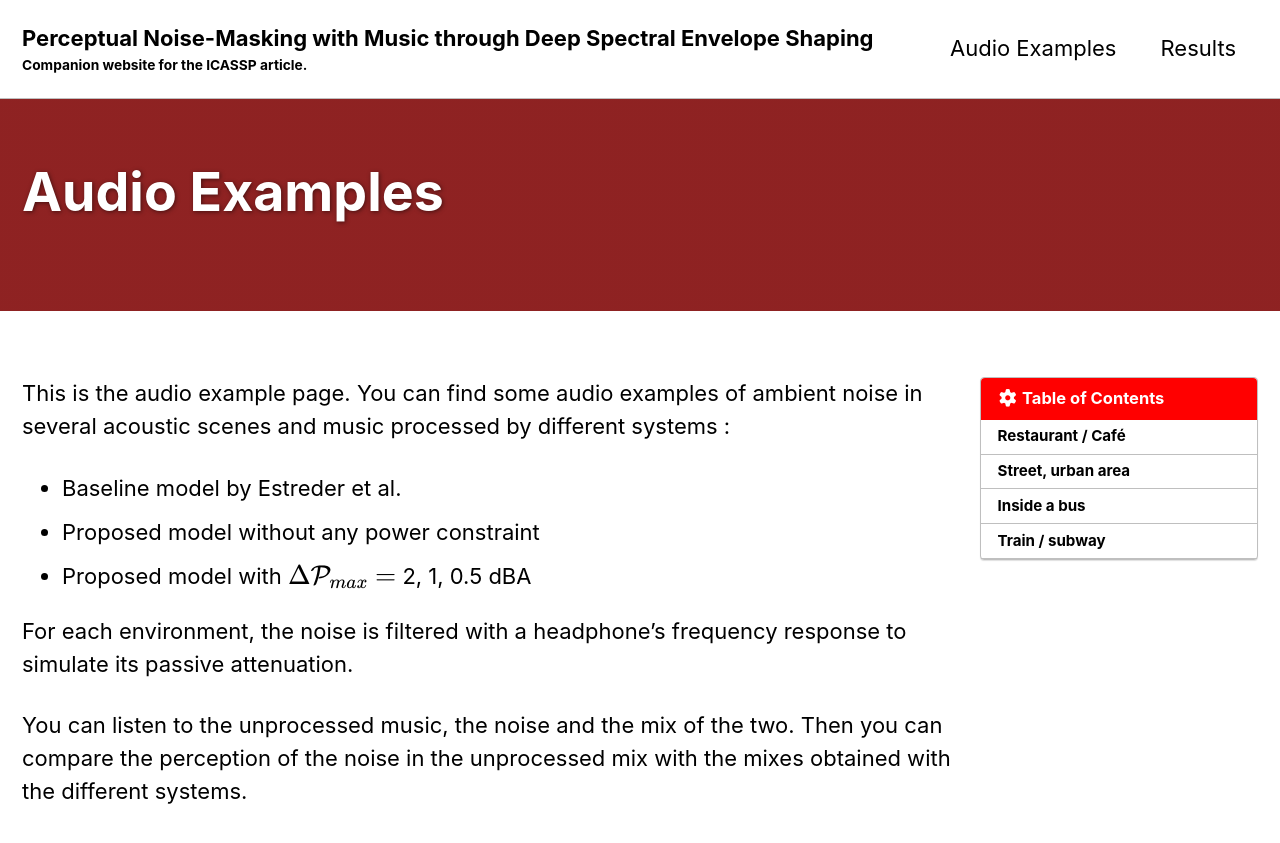
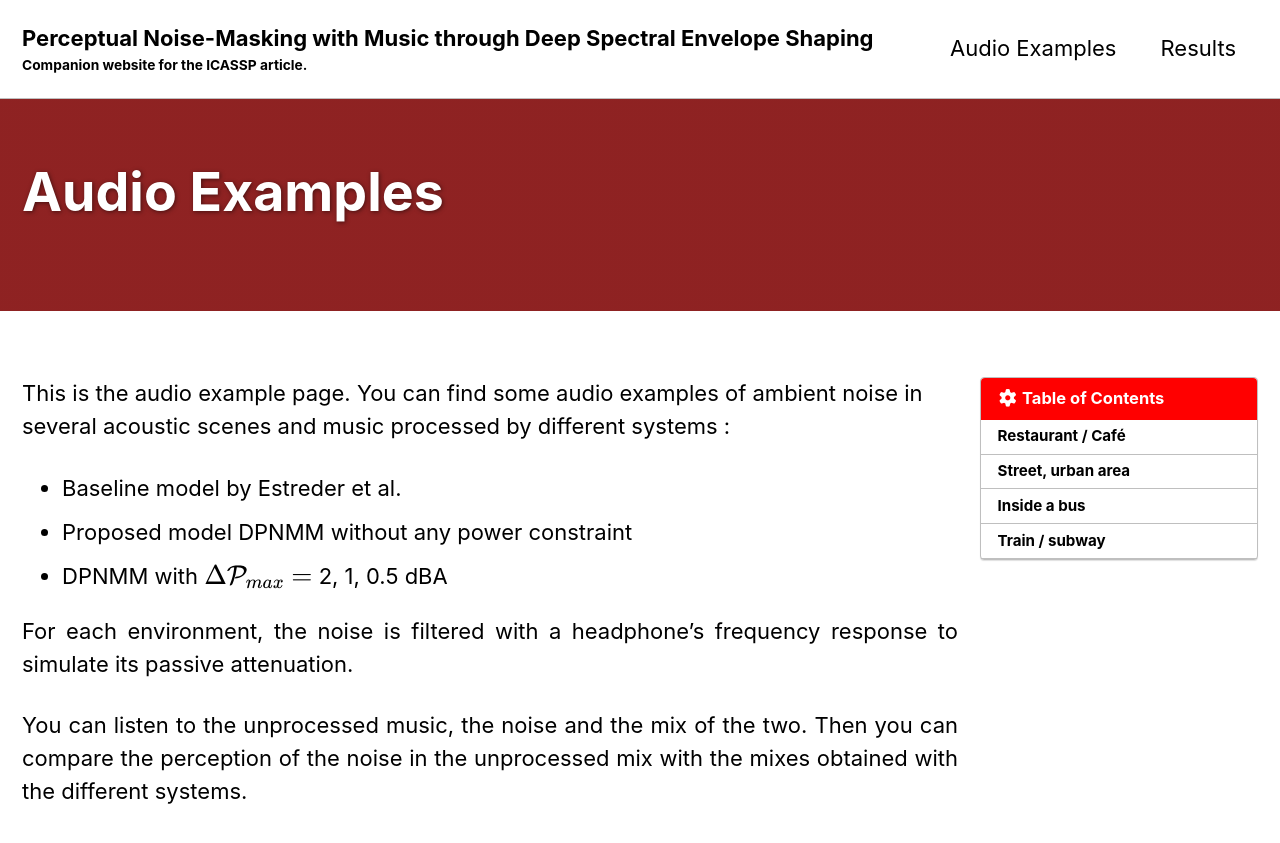
Before and after one commit to ClementineBerger/DPNMM, a Jekyll site: the page built from docs/_pages/audio.md, in a window 1280 px wide and 900 px high. Shown: the top 843 px of the window. Built offline with Jekyll 4.4.1, drawn with Linux system fonts in a browser that asks for light colours; cached includes are drawn as plain includes; formulas are drawn with MathJax 3.

```diff
--- a/docs/_pages/audio.md
+++ b/docs/_pages/audio.md
@@ -16,12 +16,15 @@ toc_sticky: true
 
 This is the audio example page. You can find some audio examples of ambient noise in several acoustic scenes and music processed by different systems :
 - Baseline model by Estreder et al.
-- Proposed model without any power constraint
-- Proposed model with $\Delta \mathcal{P}_{max} = $ 2, 1, 0.5 dBA
+- Proposed model DPNMM without any power constraint
+- DPNMM with $\Delta \mathcal{P}_{max} = $ 2, 1, 0.5 dBA
+{: .text-justify}
 
 For each environment, the noise is filtered with a headphone's frequency response to simulate its passive attenuation.
+{: .text-justify}
 
 You can listen to the unprocessed music, the noise and the mix of the two. Then you can compare the perception of the noise in the unprocessed mix with the mixes obtained with the different systems.
+{: .text-justify}
 
 <br/>
 
```
Also changed, not shown: docs/_pages/home.md (+0 -3 lines), docs/_pages/results.md (+15 -3 lines).
